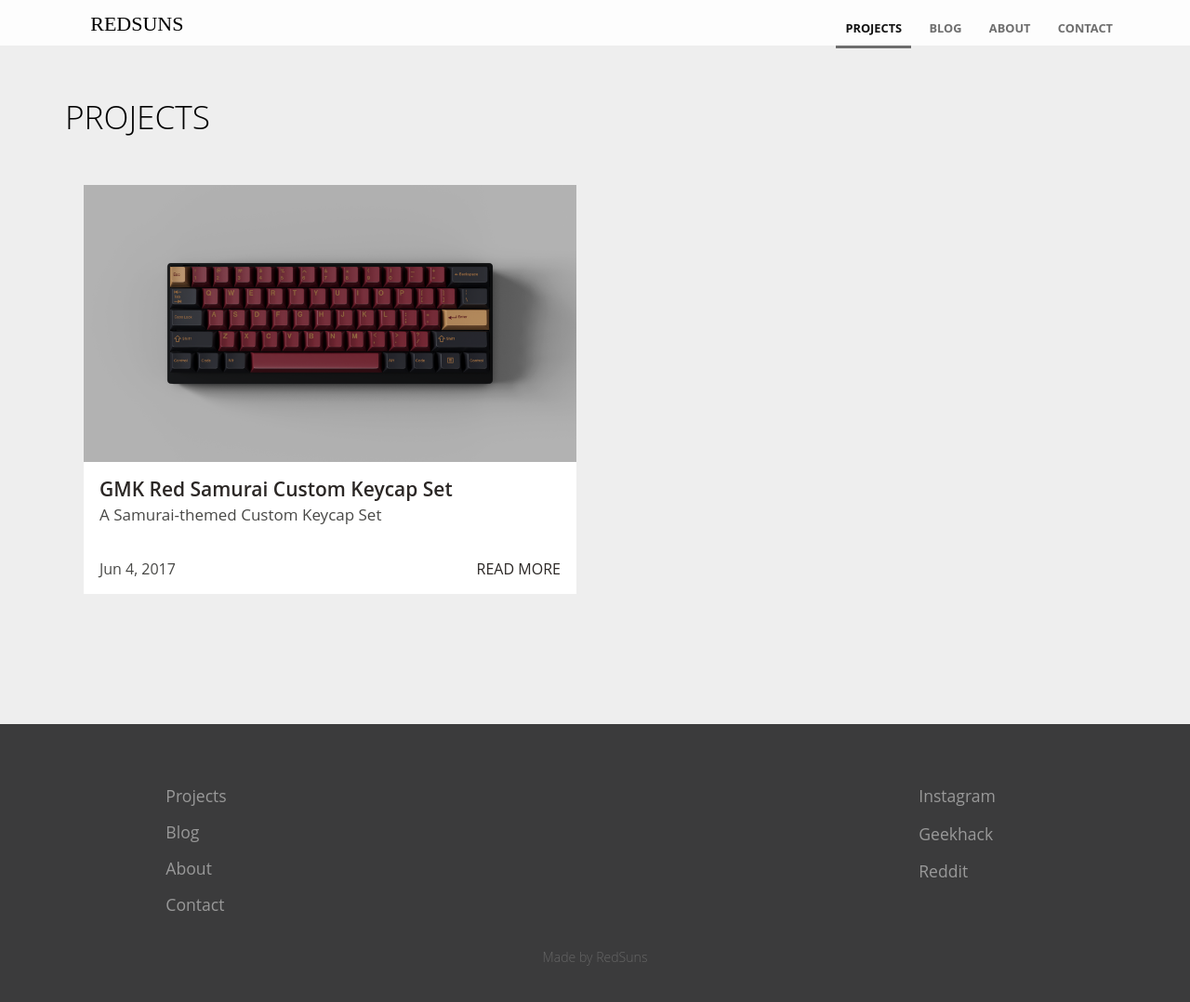
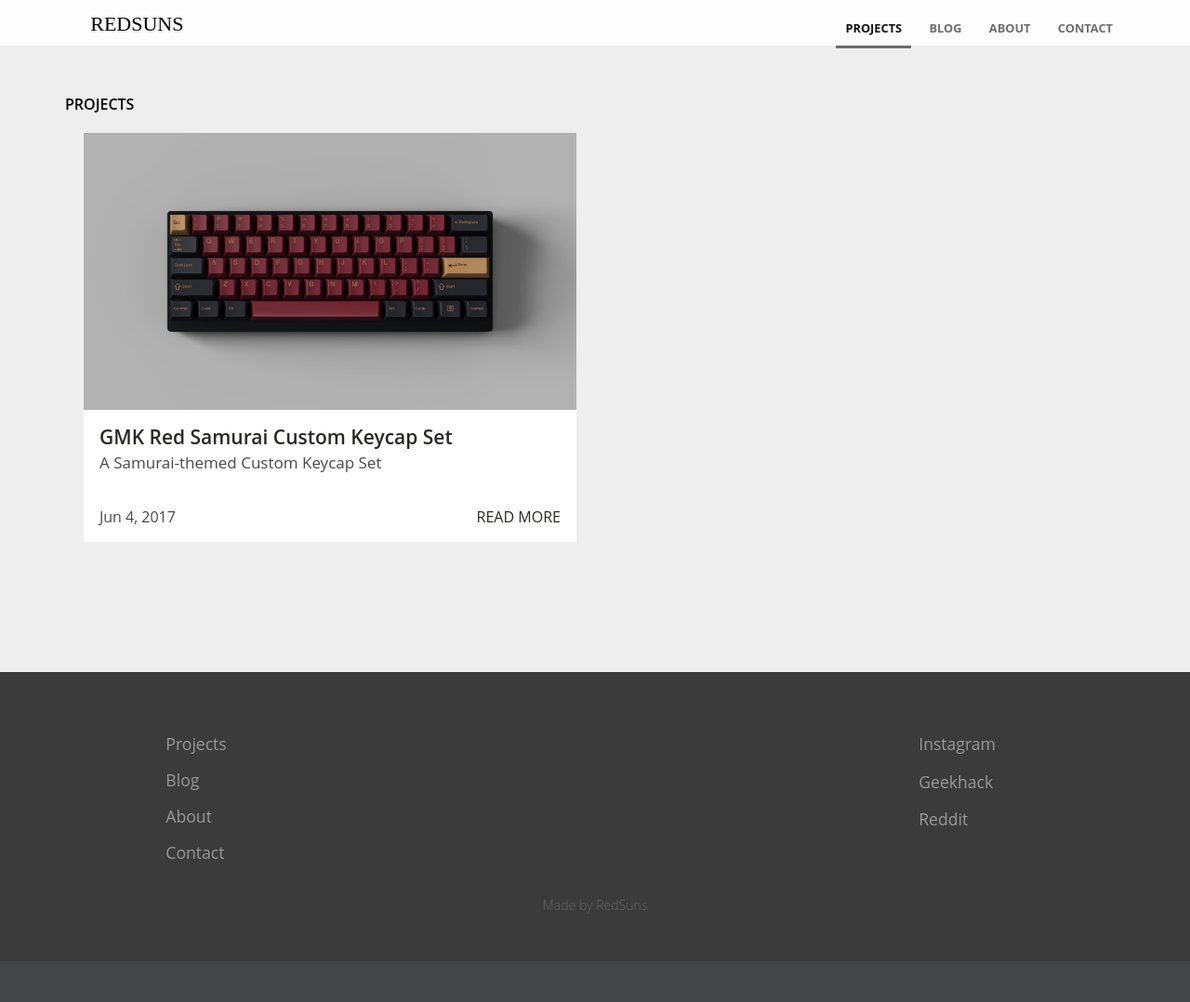
Before and after one commit to RedSunsRMK/redsunsrmk.github.io, a Jekyll site: the page built from projects.html, in a window 1280 px wide and 1090 px high. Shown: the top 1078 px of the window at 93% size. Built offline with Jekyll 4.4.1, drawn with Linux system fonts in a browser that asks for light colours.

Commit message:
Update page.html

```diff
--- a/_layouts/page.html
+++ b/_layouts/page.html
@@ -5,8 +5,9 @@ layout: default
 	<section class="page">
 		<div class="container {% if page.full_width %}max-container{% endif %}">
 			{% if page.heading %}
-				<h2>{{ page.heading }}</h2>
+				{{ page.heading }}
 			{% elsif page.title and page.layout != 'archive' %}
+
 				<h2>{{ page.title }}</h2>
 			{% endif %}
 			{% if page.description %}
```
